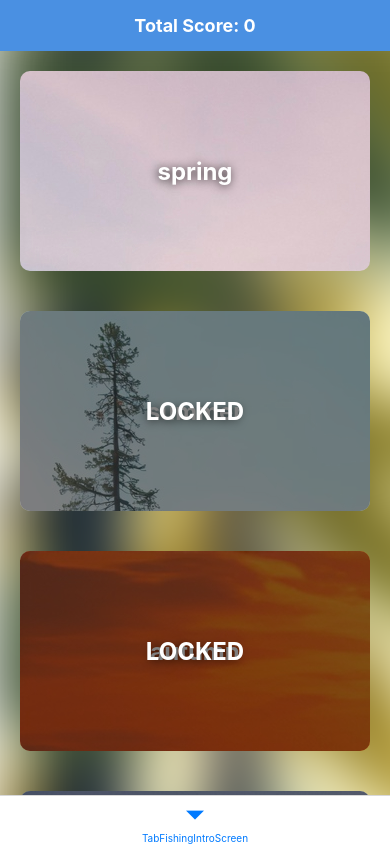
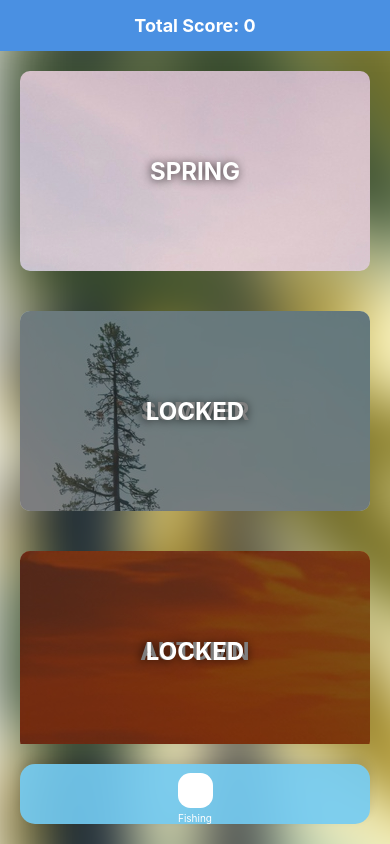
Before and after one commit to Vachek-hooves/FishQuest, a React Native app: screen /TabFishingIntroScreen in a window 390 px wide. Built offline with nearby package versions, Linux system fonts and the light colour scheme.

Commit message:
tab bat updates

```diff
--- a/App.js
+++ b/App.js
@@ -1,7 +1,9 @@
-import {createBottomTabNavigator} from '@react-navigation/bottom-tabs';
-import {createNativeStackNavigator} from '@react-navigation/native-stack';
-import {NavigationContainer} from '@react-navigation/native';
-import {ContextProvider} from './store/context';
+import React from 'react';
+import { View, Platform } from 'react-native';
+import { createBottomTabNavigator } from '@react-navigation/bottom-tabs';
+import { createNativeStackNavigator } from '@react-navigation/native-stack';
+import { NavigationContainer } from '@react-navigation/native';
+import { ContextProvider } from './store/context';
 import WelcomeScreen from './screen/WelcomeScreen';
 import {
   StackFishingSimulatorField,
@@ -14,11 +16,50 @@ const Tab = createBottomTabNavigator();
 
 const TabNavigation = () => {
   return (
-    <Tab.Navigator screenOptions={{headerShown: false}}>
+    <Tab.Navigator
+      screenOptions={{
+        headerShown: false,
+        tabBarStyle: {
+          backgroundColor: 'rgba(116,204,244,0.9)',
+          borderTopWidth: 0,
+          elevation: 8,
+          shadowColor: '#000',
+          shadowOffset: { width: 0, height: -5 },
+          shadowOpacity: 0.1,
+          shadowRadius: 10,
+          borderRadius: 15,
+          height: 60,
+          position: 'absolute',
+          bottom: 20,
+          left: 20,
+          right: 20,
+          paddingBottom: Platform.OS === 'ios' ? 20 : 0,
+        },
+        tabBarItemStyle: {
+          paddingTop: 5,
+        },
+        tabBarActiveTintColor: '#ffffff',
+        tabBarInactiveTintColor: 'rgba(255,255,255,0.6)',
+      }}
+    >
       <Tab.Screen
         name="TabFishingIntroScreen"
         component={TabFishingIntroScreen}
+        options={{
+          tabBarLabel: 'Fishing',
+          tabBarIcon: ({ color, size }) => (
+            <View style={{
+              backgroundColor: color,
+              borderRadius: size / 2,
+              padding: 5,
+            }}>
+              {/* Replace with your custom icon component or image */}
+              <View style={{ width: size, height: size, backgroundColor: 'transparent' }} />
+            </View>
+          ),
+        }}
       />
+      {/* Add more Tab.Screen components here for additional tabs */}
     </Tab.Navigator>
   );
 };
@@ -27,7 +68,7 @@ function App() {
   return (
     <ContextProvider>
       <NavigationContainer>
-        <Stack.Navigator screenOptions={{headerShown: false}}>
+        <Stack.Navigator screenOptions={{ headerShown: false }}>
           <Stack.Screen name="WelcomeScreen" component={WelcomeScreen} />
           <Stack.Screen name="TabNavigation" component={TabNavigation} />
           <Stack.Screen
--- a/components/Layout/IntroLayout.js
+++ b/components/Layout/IntroLayout.js
@@ -1,10 +1,4 @@
-import {
-  StyleSheet,
-  Text,
-  View,
-  ImageBackground,
-  SafeAreaView,
-} from 'react-native';
+import {ImageBackground, SafeAreaView} from 'react-native';
 
 const IntroLayout = ({children}) => {
   return (
@@ -18,5 +12,3 @@ const IntroLayout = ({children}) => {
 };
 
 export default IntroLayout;
-
-const styles = StyleSheet.create({});
--- a/components/Layout/MainLayout.js
+++ b/components/Layout/MainLayout.js
@@ -1,10 +1,4 @@
-import {
-  StyleSheet,
-  Text,
-  View,
-  ImageBackground,
-  SafeAreaView,
-} from 'react-native';
+import {View, ImageBackground, SafeAreaView} from 'react-native';
 
 const MainLayout = ({children, blur}) => {
   return (
@@ -14,10 +8,9 @@ const MainLayout = ({children, blur}) => {
       style={{flex: 1}}>
       <SafeAreaView />
       {children}
+      <View style={{height: 100}}></View>
     </ImageBackground>
   );
 };
 
 export default MainLayout;
-
-const styles = StyleSheet.create({});
--- a/screen/TabFishingIntroScreen.js
+++ b/screen/TabFishingIntroScreen.js
@@ -8,7 +8,6 @@ import {
   ScrollView,
   Alert,
 } from 'react-native';
-import {SafeAreaView} from 'react-native-safe-area-context';
 import {useContextProvider} from '../store/context';
 import {MainLayout} from '../components/Layout';
 
@@ -56,7 +55,6 @@ const TabFishingIntroScreen = ({navigation}) => {
 
   return (
     <MainLayout blur={30}>
-      {/* <SafeAreaView style={styles.container}> */}
       <View style={styles.header}>
         <Text style={styles.headerText}>Total Score: {totalScore}</Text>
       </View>
@@ -69,10 +67,8 @@ const TabFishingIntroScreen = ({navigation}) => {
               onPress={() => handleSeasonPress(season, index)}
               key={index}
               style={styles.seasonButton}>
-                <ImageBackground
-                  source={season.image}
-                  style={styles.seasonImage}>
-                  <Text style={styles.seasonText}>{season.season}</Text>
+              <ImageBackground source={season.image} style={styles.seasonImage}>
+                <Text style={styles.seasonText}>{season.season.toUpperCase()}</Text>
                 {season.locked && (
                   <View style={styles.lockedOverlay}>
                     <Text style={styles.lockedText}>LOCKED</Text>
@@ -81,18 +77,12 @@ const TabFishingIntroScreen = ({navigation}) => {
               </ImageBackground>
             </TouchableOpacity>
           ))}
-          <View style={{height: 40}}></View>
       </ScrollView>
-      {/* </SafeAreaView> */}
     </MainLayout>
   );
 };
 
 const styles = StyleSheet.create({
-  container: {
-    // flex: 1,
-    // backgroundColor: '#f0f0f0',
-  },
   header: {
     backgroundColor: '#4a90e2',
     padding: 15,
```
Lines whose indentation alone changed are shown as unchanged.
